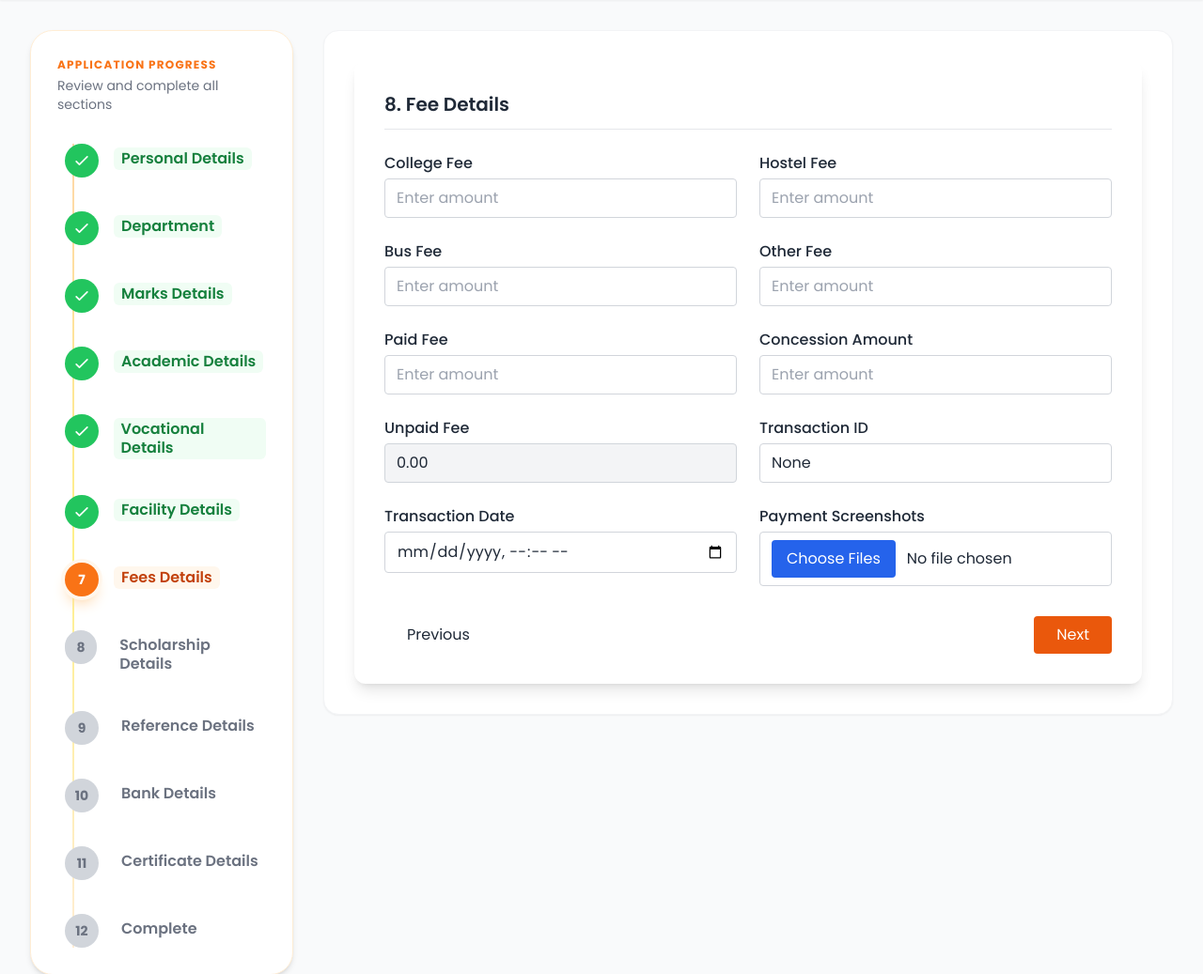
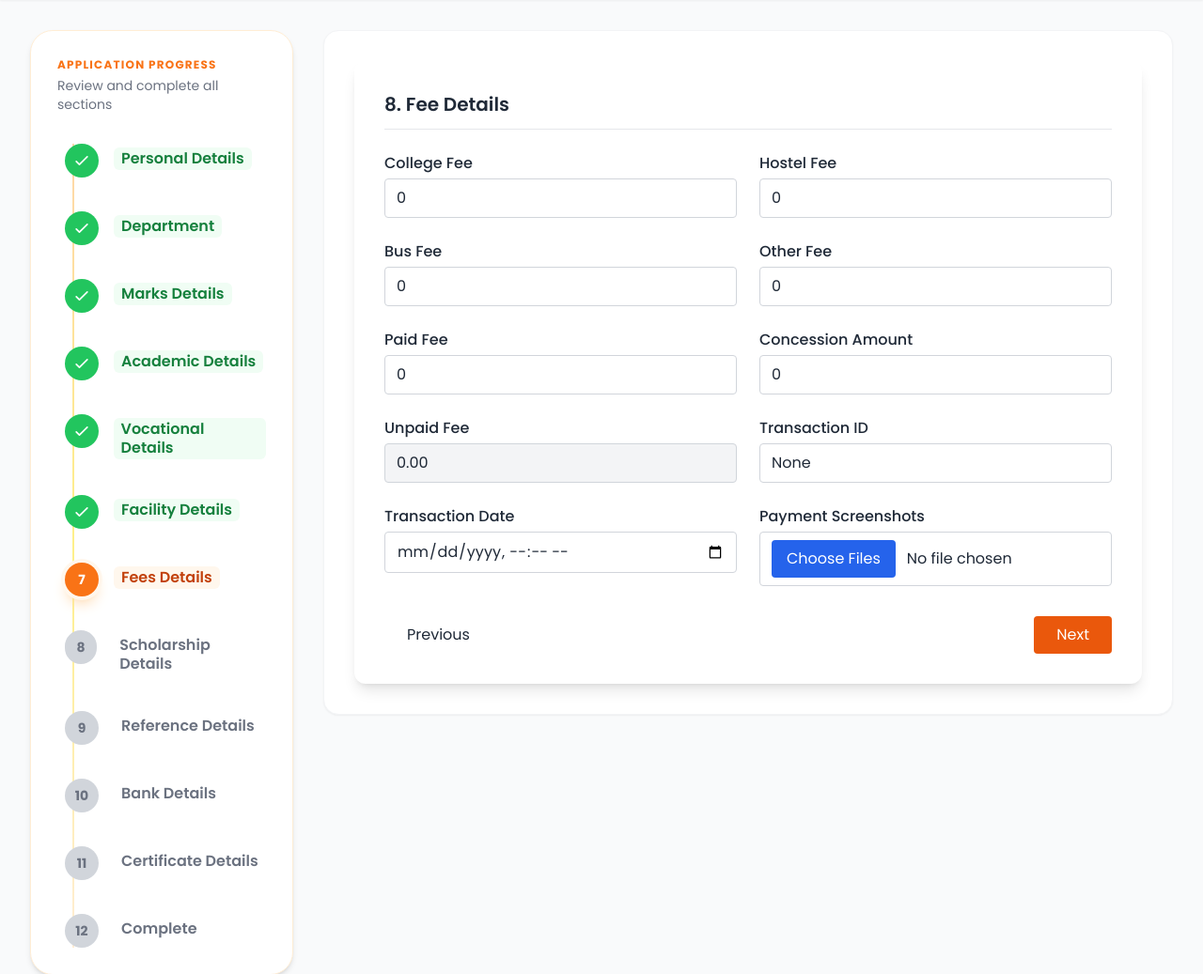
Before and after one commit to Dhanish-27/UI-Enhanced-Admission-Form, a Django app: page /fee_details/542/ in a window 1280 px wide. Shown: the part 72-1109 px from the top of the page at 94% size. Run offline with Django 5.2, Linux system fonts and the light colour scheme; data comes from the database, SQL or seed files in the repository; both versions use the stored data as it was after the commit; some libraries are stand-ins or nearby versions.

Commit message:
Fee Details Enhanced and Review Page Updated

```diff
--- a/app/application_forms/fee_details.py
+++ b/app/application_forms/fee_details.py
@@ -88,8 +88,10 @@ def fee_details(request, pk):
             except ValidationError as e:
                 logger.warning(f"Validation error in fee details: {str(e)}")
                 messages.error(request, f'Validation error: {str(e)}')
+                print(e)
                 return render(request, 'details_form/fee_details.html', {'admission': admission})
             except Exception as e:
+                print(e)
                 logger.error(f"Error saving fee details: {str(e)}")
                 messages.error(request, 'An error occurred while saving fee details.')
                 return render(request, 'details_form/fee_details.html', {'admission': admission})
--- a/templates/details_form/fee_details.html
+++ b/templates/details_form/fee_details.html
@@ -36,7 +36,7 @@
           <div>
             <label class="block font-medium mb-1">College Fee</label>
             <input type="text" name="college_fee"
-              value="{% if admission.college_fee %}{{ admission.college_fee }}{% endif %}" placeholder="Enter amount"
+              value="{% if admission.college_fee %}{{ admission.college_fee }}{% else %}0{% endif %}" placeholder="Enter amount"
               class="w-full border border-gray-300 rounded px-3 py-2 focus:ring-2 focus:ring-blue-500">
             <span class="error-message" id="college_fee_error"></span>
           </div>
@@ -45,7 +45,7 @@
           <div>
             <label class="block font-medium mb-1">Hostel Fee</label>
             <input type="text" name="hostel_fee"
-              value="{% if admission.hostel_fee %}{{ admission.hostel_fee }}{% endif %}" placeholder="Enter amount"
+              value="{% if admission.hostel_fee %}{{ admission.hostel_fee }}{% else %}0{% endif %}" placeholder="Enter amount"
               class="w-full border border-gray-300 rounded px-3 py-2 focus:ring-2 focus:ring-blue-500">
             <span class="error-message" id="hostel_fee_error"></span>
           </div>
@@ -53,7 +53,7 @@
           <!-- Bus Fee -->
           <div>
             <label class="block font-medium mb-1">Bus Fee</label>
-            <input type="text" name="bus_fee" value="{% if admission.bus_fee %}{{ admission.bus_fee }}{% endif %}"
+            <input type="text" name="bus_fee" value="{% if admission.bus_fee %}{{ admission.bus_fee }}{% else %}0{% endif %}"
               placeholder="Enter amount"
               class="w-full border border-gray-300 rounded px-3 py-2 focus:ring-2 focus:ring-blue-500">
             <span class="error-message" id="bus_fee_error"></span>
@@ -62,7 +62,7 @@
           <!-- Other Fee -->
           <div>
             <label class="block font-medium mb-1">Other Fee</label>
-            <input type="text" name="other_fee" value="{% if admission.other_fee %}{{ admission.other_fee }}{% endif %}"
+            <input type="text" name="other_fee" value="{% if admission.other_fee %}{{ admission.other_fee}}{% else %}0{% endif %}"
               placeholder="Enter amount"
               class="w-full border border-gray-300 rounded px-3 py-2 focus:ring-2 focus:ring-blue-500">
             <span class="error-message" id="other_fee_error"></span>
@@ -71,7 +71,7 @@
           <!-- Paid Fee -->
           <div>
             <label class="block font-medium mb-1">Paid Fee</label>
-            <input type="text" name="paid_fee" value="{% if admission.paid_fee %}{{ admission.paid_fee }}{% endif %}"
+            <input type="text" name="paid_fee" value="{% if admission.paid_fee %}{{ admission.paid_fee }}{% else %}0{% endif %}"
               placeholder="Enter amount"
               class="w-full border border-gray-300 rounded px-3 py-2 focus:ring-2 focus:ring-blue-500">
             <span class="error-message" id="paid_fee_error"></span>
@@ -81,7 +81,7 @@
           <div>
             <label class="block font-medium mb-1">Concession Amount</label>
             <input type="text" name="concession_amount"
-              value="{% if admission.concession_amount %}{{ admission.concession_amount }}{% endif %}"
+              value="{% if admission.concession_amount %}{{ admission.concession_amount }}{% else %}0{% endif %}"
               placeholder="Enter amount"
               class="w-full border border-gray-300 rounded px-3 py-2 focus:ring-2 focus:ring-blue-500">
             <span class="error-message" id="concession_amount_error"></span>
@@ -91,7 +91,7 @@
           <div>
             <label class="block font-medium mb-1">Unpaid Fee</label>
             <input type="text" name="unpaid_fee"
-              value="{% if admission.unpaid_fee %}{{ admission.unpaid_fee }}{% endif %}" placeholder="Auto-calculated"
+              value="{% if admission.unpaid_fee %}{{ admission.unpaid_fee }}{% else %}0{% endif %}" placeholder="Auto-calculated"
               readonly
               class="w-full border border-gray-300 rounded px-3 py-2 bg-gray-100 focus:ring-2 focus:ring-blue-500 cursor-not-allowed">
             <span class="error-message" id="unpaid_fee_error"></span>
```
Also changed, not shown: templates/details_form/review.html (+39 -17 lines), db.sqlite3.
